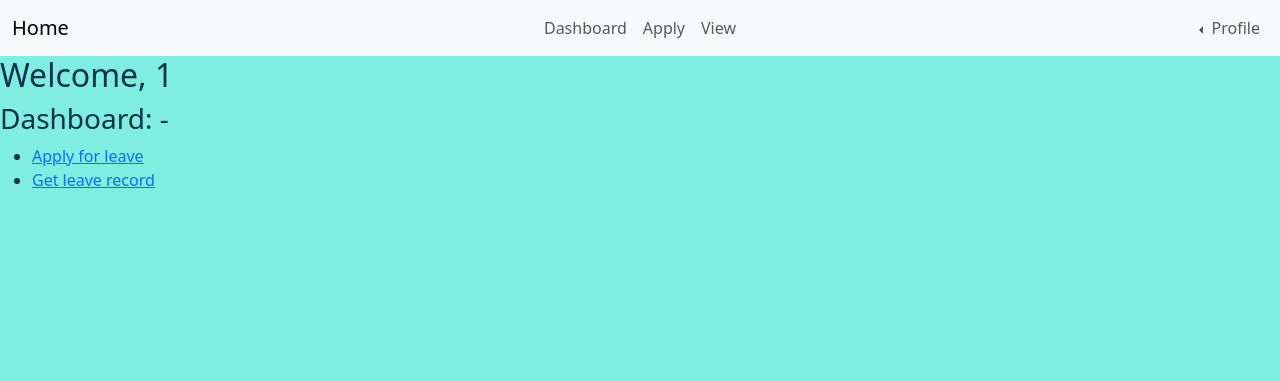
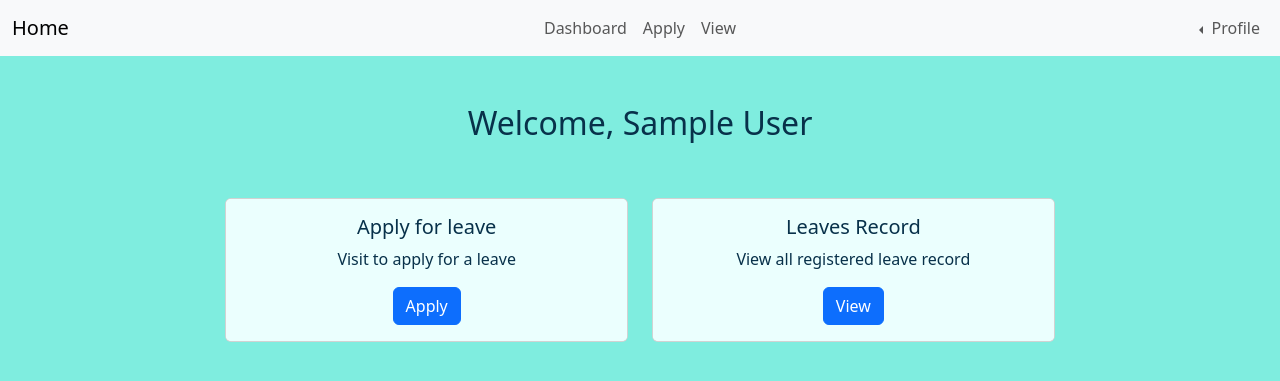
Before and after one commit to rhitajyotim411/Staff-Leave-Management, a PHP site: page /staff/dashboard.php in a window 1280 px wide. Shown: the top 381 px of the page. Run offline with PHP 8.4, Linux system fonts and the light colour scheme; the visitor is signed in with stand-in values (Sample User, id 1).

Commit message:
Added CSS to staff dashboard

```diff
--- a/staff/dashboard.php
+++ b/staff/dashboard.php
@@ -14,8 +14,13 @@ session_start();
     <script src="https://cdn.jsdelivr.net/npm/bootstrap@5.3.1/dist/js/bootstrap.bundle.min.js"></script>
     <!-- CSS -->
     <link href="../style/main.css" rel="stylesheet">
+    <link href="../style/card.css" rel="stylesheet">
 </head>
 
+<body>
+    <?php require '../inc/header.php' ?>
+    <div class="container-fluid text-center">
+        <div class="row justify-content-center mt-5">
             <?php
             if (!isset($_SESSION['UID'])) {
                 echo "Please login to continue<br>";
@@ -29,21 +34,35 @@ if ($_SESSION['type'] != 'staff') {
             }
             ?>
 
-<body>
-    <?php require '../inc/header.php' ?>
             <h2>Welcome,
-        <?php echo $_SESSION['UID'] ?>
+                <?php echo $_SESSION['name'] ?>
             </h2>
 
-    <h3>Dashboard: - </h3>
-    <ul>
-        <li>
-            <a href="./leave.php">Apply for leave</a>
-        </li>
-        <li>
-            <a href="./record.php">Get leave record</a>
-        </li>
-    </ul>
+            <div class="col-sm-4 mt-5 mb-4">
+                <div class="card h-100">
+                    <div class="card-body user-card d-flex flex-column align-items-center justify-content-center">
+                        <h5 class="card-title">Apply for leave</h5>
+                        <p class="card-text">
+                            Visit to apply for a leave
+                        </p>
+                        <a href="./leave.php" class="btn btn-primary">Apply</a>
+                    </div>
+                </div>
+            </div>
+
+            <div class="col-sm-4 mt-5 mb-4">
+                <div class="card h-100">
+                    <div class="card-body user-card d-flex flex-column align-items-center justify-content-center">
+                        <h5 class="card-title">Leaves Record</h5>
+                        <p class="card-text">
+                            View all registered leave record
+                        </p>
+                        <a href="./record.php" class="btn btn-primary">View</a>
+                    </div>
+                </div>
+            </div>
+        </div>
+    </div>
 </body>
 
 </html>
```
Lines whose indentation alone changed are shown as unchanged.
